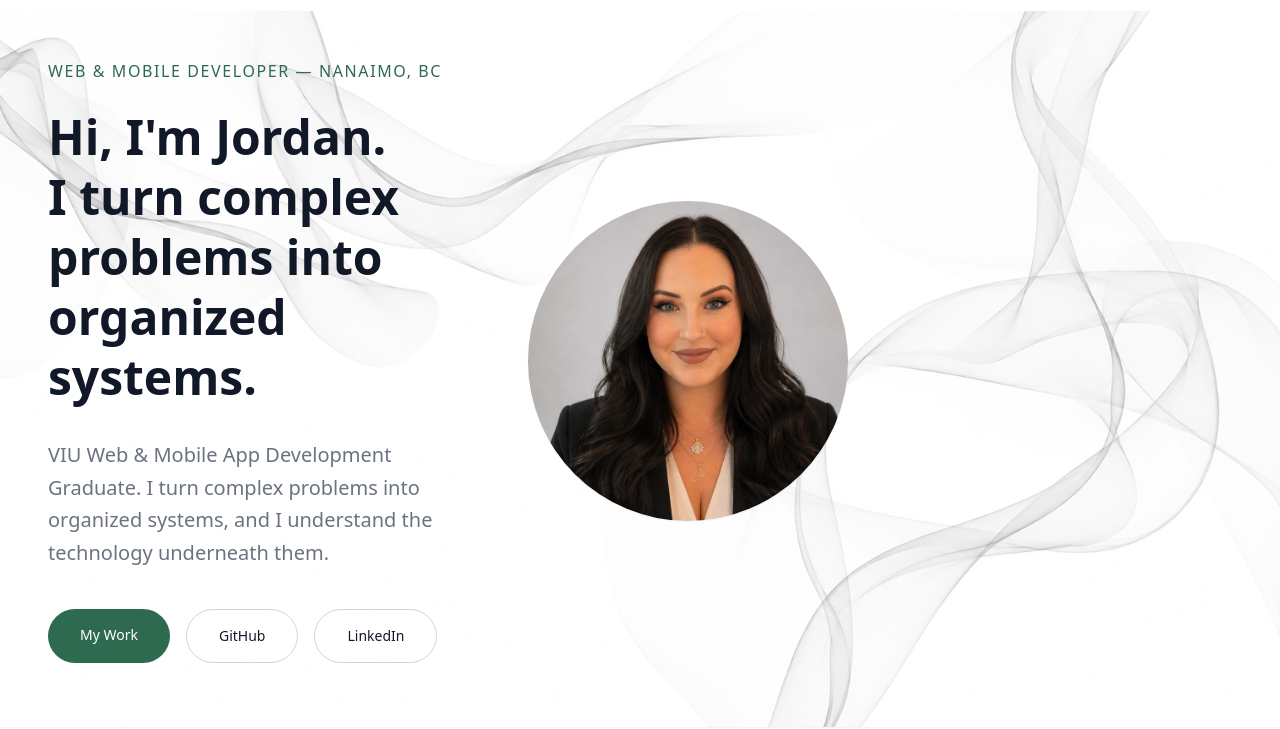
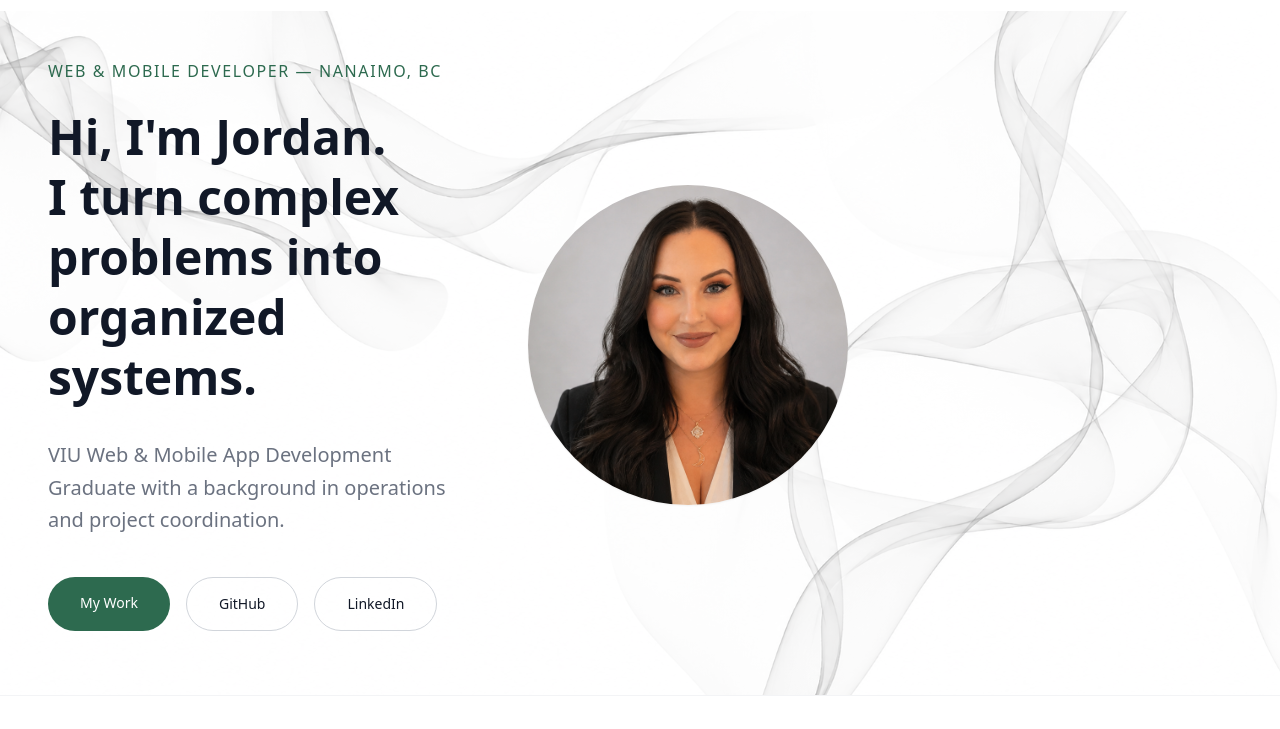
Before and after one commit to Jedijordie/Portfolio, a plain HTML site: page index.html in a window 1280 px wide. Shown: the part 81-810 px from the top of the page. Drawn offline with nearby package versions, Linux system fonts and the light colour scheme.

Commit message:
slight change in wording for title page

```diff
--- a/index.html
+++ b/index.html
@@ -59,7 +59,7 @@
         Hi, I'm Jordan.<br>I turn complex problems into organized systems.
       </h1>
       <p class="mt-8 text-gray-500 text-xl leading-relaxed">
-        VIU Web & Mobile App Development Graduate. I turn complex problems into organized systems, and I understand the technology underneath them.
+        VIU Web & Mobile App Development Graduate with a background in operations and project coordination.
       </p>
       <div class="flex flex-wrap gap-4 mt-10">
         <a href="#projects" class="inline-block px-8 py-4 bg-[#2D6A4F] text-white text-sm font-medium rounded-full hover:bg-[#245a42] transition-colors duration-200">
```
